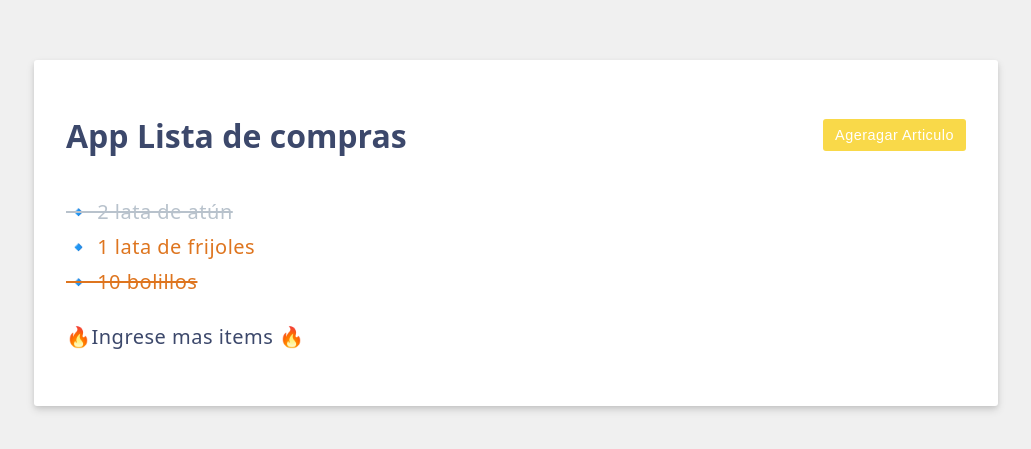
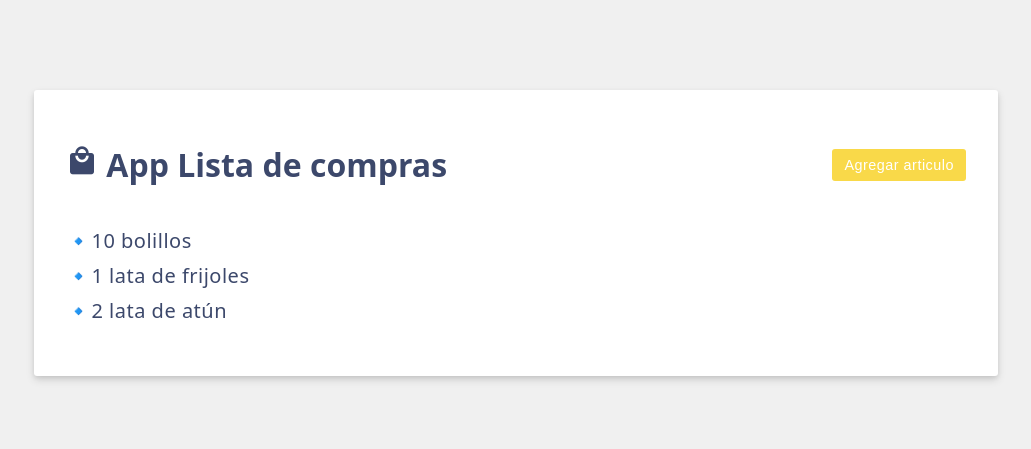
Before and after one commit to IanMichelsen117/JS-Shopping-Cart, a Vue app: page / in a window 1280 px wide. Shown: the part 167-616 px from the top of the page, without its empty margins (124-1155 px from the left). Built offline with nearby package versions, Linux system fonts and the light colour scheme.

Commit message:
Enlazado de atributos

```diff
--- a/src/App.vue
+++ b/src/App.vue
@@ -1,63 +1,51 @@
 <script setup>
-
-// This starter template is using Vue 3 <script setup> SFCs
-// Check out https://vuejs.org/api/sfc-script-setup.html#script-setup
-import { ref, computed } from "vue";
-
-// Propiedad computada
-const characterCount = computed(() => {
-  return newItem.value.length;
-});
-
-// Creando propiedad computada que invierte items de la lista
-const reversedItems = computed(() => [...items.value].reverse());
-
+import { ref } from 'vue';
 const header = ref('App Lista de compras');
 const items = ref([
-  {id: 1, label: '10 bolillos', purchased: true, highPriority: true},
+ {id: 1, label: '10 bolillos', purchased: true, highPriority: false},
  {id: 2, label: '1 lata de frijoles', purchased: false, highPriority: true},
-  {id: 3, label: '2 lata de atún', purchased: true, highPriority: false}
+ {id: 3, label: '2 lata de atún', purchased: true, highPriority: true}
 ]);
-//
-const togglePurchased = (item) =>{
-  //Invertir la propiedad "purchased"
-  item.purchased = !item.purchased;
+//Para guardar nuevo articulo
+const saveItem = () => {
+ // codigo para verificar si newItem no está vacío antes de agregarlo a la lista
+ if (newItem.value.trim() !== '') {
+ items.value.push({ id: items.value.length + 1, label: newItem.value
+});
+ // Borrar o limpiar la caja de texto de newItem
+ newItem.value = '';
  }
-// agreganos metodo para guardar nuevo articulo en la lista
-const saveitem = () => {
-  items.value.push({id: items.value.length + 1, label: newItem.value})
-  // limpiando el contenido de newiten
-  newItem.value="";
-}
-
-// Enlazado con la caja de texto
+};
 const newItem = ref('');
 const newItemHighPriority = ref(false);
-const editing = ref(false);
-const doEdit = (edit) => {
-  // Alterar la variable "editing"
-  editing.value = edit;
-  // Limpiar el input de texto
-  newItem.value = "";
-}
+const habilitarFormulario =ref (false);
+//Creo la nueva variable
+const DoEdit=(edit)=>{
+ //Le coloco la accion de que sea igual a un valor
+ habilitarFormulario.value=edit;
+ //Le coloco la accion de borrar la caja de texto
+ newItem.value="";
+};
 </script>
-
 <template>
  <div class="header">
-    <h1>{{ header }}</h1>
-    <button v-if="!editing" @click="doEdit(true)" class="btn btn-primary">
-      Ageragar Articulo
-    </button>
-    <button v-else @click="doEdit(false)" class="btn">
-      Cancelar
-    </button>
+ <h1> <i class="material-icons shopping-cart-icon">local_mall</i> {{
+header }}</h1>
+ <button v-if ="!habilitarFormulario" @click= "DoEdit(true)" class="btn
+btn-primary">Agregar articulo</button>
+ <button v-else @click= "DoEdit(false)" class="btn">Cancelar</button>
  </div>
-  <!-- <a v-bind:href="newItem">
-    <i class="material-icons shoppind-cart-icon">link</i>
-  </a> -->
-  <form v-if="editing" v-on:submit.prevent="saveitem" class="add-item form">
+ <!-- Esto se usa para crear un ipervinculo con una imagen dependiendo
+de lo que escribas en la
+ caja de texto
+ <a :href="newItem">
+ <i class="material-icons shopping-cart-icon">school</i>
+</a>-->
+ <form v-if="habilitarFormulario" v-on:submit.prevent="saveItem"
+class="add-item form">
  <!-- Input de Nuevo Articulo -->
-    <input v-model.trim="newItem" type="text" placeholder="Ingresar nuevo articulo">
+ <input v-model.trim="newItem" type="text" placeholder="Ingresar
+nuevo articulo">
  <!-- Check Boxes -->
  <label>
  <input v-model="newItemHighPriority"
@@ -66,29 +54,17 @@ const doEdit = (edit) => {
  </label>
  {{ newItemHighPriority ? "🔥" : "🧊" }}
  <!-- Boton de UI -->
-    <button :disabled="newItem.length === 0" class="btn btn-primary">
-      Salvar Articulo
-    </button>
-  <!-- Contador -->
-  <p class="counter">
-    {{ characterCount }} / 200
-  </p>
+ <button class="btn btn-primary">Salvar Articulo</button>
  </form>
-  <!-- Lista -->
  <ul>
-    <li
-    v-for="({ id, label, purchased, highPriority }, index) in reversedItems"
-  :class="{ strikeout: purchased, priority: highPriority }"
-	@click="togglePurchased(reversedItems[index])"
-  v-bind:key="id">
-	  🔹 {{ label }}
+ <li v-for="{ id, label } in items" v-bind:key="id" >
+  🔹{{ label }}
  </li>
  </ul>
-  <p v-if="items.length === 0"> 📿Lista de compras vacia📿</p>
-  <p v-else>🔥Ingrese mas items 🔥</p>
+ <p v-if="items.length==0">🥀Lista de compras vacia🥀</p>
 </template>
 <style scoped>
 .shopping-cart-icon {
-  font-size: 2rem; /* Adjust the font-size value as per your desired size */
+ font-size: 2rem;
 }
 </style>
```
Lines whose indentation alone changed are shown as unchanged.
